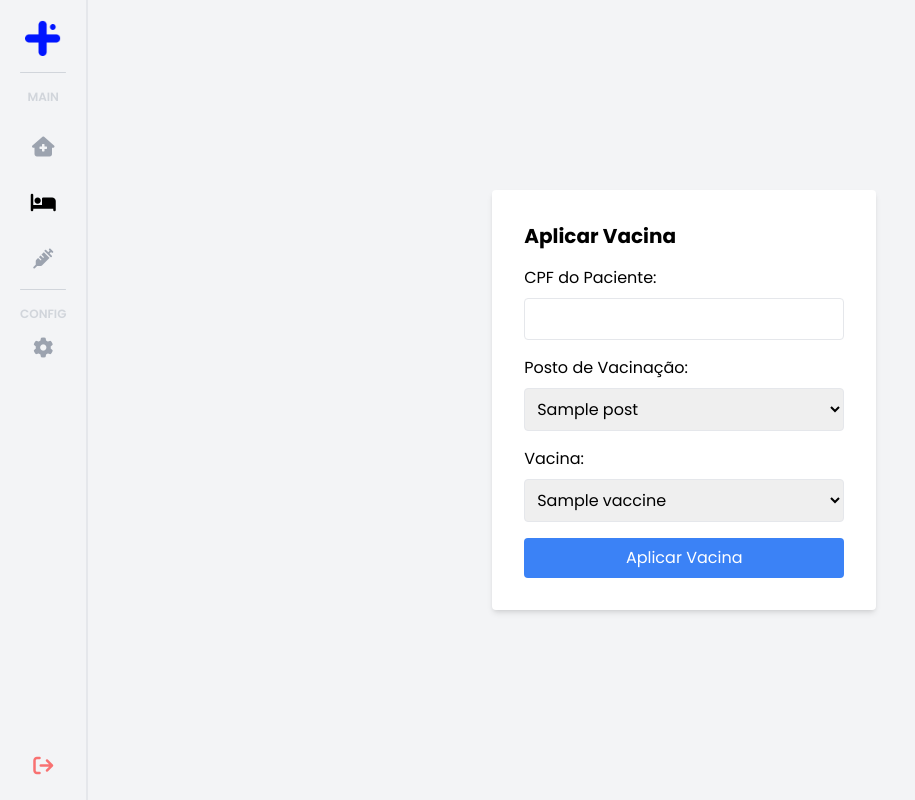
After one commit to victorgustavodev/MyVaccine, a PHP site: page /patients/vaccine-application.php in a window 1280 px wide. The commit adds this page. Shown: the whole page, without its empty margins (0-915 px from the left). Run offline with PHP 8.4, Linux system fonts and the light colour scheme; the visitor is signed in with stand-in values (Sample User, id 1); tables that the repository leaves empty hold one stand-in row (values such as "Sample post"); some libraries are stand-ins or nearby versions.

Commit message:
Pagina de aplicação de vacinas e visualização de postos/vacinas para o usuário

```diff
--- a/pages/login.php
+++ b/pages/login.php
@@ -70,7 +70,7 @@ if ($_SERVER['REQUEST_METHOD'] == 'POST') {
 <body class="overflow-x-hidden h-screen">
 
     <nav class="px-[6%] h-[8vh] flex justify-between items-center shadow-lg navbar text-[#100E3D] relative">
-        <a href="/"><img src="../assets/img/logo.png" alt="logo" class="w-[190px]" /></a>
+        <a href="../index.php"><img src="../assets/img/logo.png" alt="logo" class="w-[190px]" /></a>
 
         <!-- Desktop Menu -->
         <ul class="flex gap-12 uppercase text-[12px] transition-all">
@@ -115,7 +115,7 @@ if ($_SERVER['REQUEST_METHOD'] == 'POST') {
                     Sair
                 </a>
                 <?php else: ?>
-                <a href="./pages/login.php"
+                <a href="../pages/login.php"
                     class="bg-blue-500 text-white px-4 py-2 text-sm rounded-md hover:bg-blue-600 cursor-pointer">
                     Login
                 </a>
--- a/pages/register.php
+++ b/pages/register.php
@@ -73,7 +73,7 @@ if ($_SERVER['REQUEST_METHOD'] == 'POST') {
     <link rel="stylesheet" href="style.css" />
     <script src="https://kit.fontawesome.com/c8e307d42e.js" crossorigin="anonymous"></script>
     <link href="https://fonts.googleapis.com/css2?family=Roboto:wght@400;700&display=swap" rel="stylesheet" />
-    <link rel="icon" type="image/x-icon" href="./assets/img/icon.png">
+    <link rel="icon" type="image/x-icon" href="../assets/img/icon.png">
     <title>Register - My Vaccine</title>
 </head>
 
@@ -104,7 +104,7 @@ if ($_SERVER['REQUEST_METHOD'] == 'POST') {
                 </a>
             </div>
             <?php else: ?>
-            <a href="./pages/login.php"
+            <a href="../pages/login.php"
                 class="bg-blue-500 text-white px-4 py-2 text-xs md:text-sm rounded-md hover:bg-blue-600 cursor-pointer">
                 Login
             </a>
--- a/pages/vaccines.php
+++ b/pages/vaccines.php
@@ -45,7 +45,7 @@ $stocks = $stmt_stocks->fetchAll(PDO::FETCH_ASSOC);
     <link rel="stylesheet" href="../assets/style/style.css" />
     <script src="https://kit.fontawesome.com/c8e307d42e.js" crossorigin="anonymous"></script>
     <link href="https://fonts.googleapis.com/css2?family=Roboto:wght@400;700&display=swap" rel="stylesheet" />
-    <link rel="icon" type="image/x-icon" href="./assets/img/icon.png">
+    <link rel="icon" type="image/x-icon" href="../assets/img/icon.png">
     <title>Estoque de vacinas</title>
 </head>
 
--- /dev/null
+++ b/patients/vaccine-application.php
@@ -0,0 +1,139 @@
+<?php
+session_start();
+require_once "../routes/db-connection.php";
+
+// Verifica se o usuário está autenticado como admin
+if (!isset($_SESSION['user_id']) || $_SESSION['user_role'] !== 'admin') {
+    echo "Acesso restrito. Você precisa ser administrador para acessar esta página.";
+    exit;
+}
+
+// Busca os postos de vacinação
+$stmt = $pdo->prepare("SELECT * FROM posts");
+$stmt->execute();
+$posts = $stmt->fetchAll(PDO::FETCH_ASSOC);
+
+// Busca as vacinas disponíveis no estoque
+$stmt = $pdo->prepare("SELECT vaccines.id, vaccines.name FROM stocks INNER JOIN vaccines ON stocks.vaccine_id = vaccines.id WHERE stocks.quantity > 0");
+$stmt->execute();
+$vacinas = $stmt->fetchAll(PDO::FETCH_ASSOC);
+
+if ($_SERVER["REQUEST_METHOD"] === "POST") {
+    $cpf = $_POST['cpf'];
+    $post_id = $_POST['post_id'];
+    $vaccine_id = $_POST['vaccine_id'];
+
+    // Verifica se o CPF existe no banco
+    $stmt = $pdo->prepare("SELECT id FROM users WHERE cpf = ?");
+    $stmt->execute([$cpf]);
+    $user = $stmt->fetch(PDO::FETCH_ASSOC);
+
+
+    if (!$user) {
+        $error_message = "CPF não encontrado.";
+    } else {
+        $user_id = $user['id'];
+
+        // Registra a aplicação da vacina
+        $stmt = $pdo->prepare("INSERT INTO vaccination_history (user_id, vaccine_id, post_id, date_applied) VALUES (?, ?, ?, NOW())");
+        $stmt->execute([$user_id, $vaccine_id, $post_id]);
+
+        // Atualiza o estoque
+        $stmt = $pdo->prepare("UPDATE stocks SET quantity = quantity - 1 WHERE vaccine_id = ? AND post_id = ?");
+        $stmt->execute([$vaccine_id, $post_id]);
+
+        $success_message = "Vacina aplicada com sucesso!";
+    }
+}
+?>
+<!DOCTYPE html>
+<html lang="pt-br">
+
+
+<head>
+    <meta charset="UTF-8" />
+    <meta name="viewport" content="width=device-width, initial-scale=1.0" />
+    <script src="https://cdn.tailwindcss.com"></script>
+    <link rel="stylesheet" href="../assets/style/style.css" />
+    <script src="https://kit.fontawesome.com/c8e307d42e.js" crossorigin="anonymous"></script>
+    <link href="https://fonts.googleapis.com/css2?family=Roboto:wght@400;700&display=swap" rel="stylesheet" />
+    <link rel="icon" type="image/x-icon" href="../assets/img/icon.png">
+    <title>Aplicação de vacinas</title>
+</head>
+
+<body class="bg-gray-100 h-screen flex">
+
+    <nav class="flex flex-col justify-between p-5 items-center border-r-2">
+        <div class="flex flex-col items-center gap-4">
+            <a href="../posts/read-post.php"><img src="../assets/img/logo-mobile.png" class="w-[36px]"
+                    alt="logo my-vaccine"></a>
+
+            <!-- barrinha -->
+            <span class="h-[1px] w-full bg-gray-300 rounded-full"></span>
+
+            <div class="grid grid-cols-1 gap-[32px] justify-items-center">
+                <span class="uppercase text-xs text-gray-300 font-semibold">main</span>
+                <!-- Postos de saude -->
+                <a href="../posts/read-post.php">
+                    <i class="fa-solid fa-house-medical text-[20px] text-gray-400 hover:text-black transition all"></i>
+                </a>
+                <!-- Pacientes -->
+                <a href="../patients/index.php">
+                    <i class="fa-solid fa-bed text-[20px] text-black"></i>
+                </a>
+                <!-- Vacinas -->
+                <a href="../vaccines/read-vaccine.php">
+                    <i class="fa-solid fa-syringe text-[20px] text-gray-400 hover:text-black transition all"></i>
+                </a>
+            </div>
+
+            <!-- barrinha -->
+            <span class="h-[1px] w-full bg-gray-300 rounded-full"></span>
+
+            <span class="uppercase text-xs text-gray-300 font-semibold">config</span>
+
+            <!-- configs -->
+            <a href="../config/config.php">
+                <i class="fa-solid fa-gear text-[20px] text-gray-400 hover:text-black transition all"></i>
+            </a>
+
+        </div>
+
+        <a href="../admin/logout-admin.php">
+            <i
+                class="fa-solid fa-arrow-right-from-bracket text-[20px] text-red-400 hover:text-red-600 transition all"></i>
+        </a>
+
+    </nav>
+    <main class="flex justify-center items-center w-screen">
+        <div class="bg-white p-8 rounded shadow-md w-96">
+            <h2 class="text-xl font-bold mb-4">Aplicar Vacina</h2>
+            <?php if (isset($error_message)) echo "<p class='text-red-500'>$error_message</p>"; ?>
+            <?php if (isset($success_message)) echo "<p class='text-green-500'>$success_message</p>"; ?>
+
+            <form method="POST" action="./vaccine-application.php">
+                <label class="block mb-2">CPF do Paciente:</label>
+                <input type="text" name="cpf" required class="w-full border p-2 rounded mb-4">
+
+                <label class="block mb-2">Posto de Vacinação:</label>
+                <select name="post_id" required class="w-full border p-2 rounded mb-4">
+                    <?php foreach ($posts as $post) { ?>
+                    <option value="<?= $post['id'] ?>"><?= $post['name'] ?></option>
+                    <?php } ?>
+                </select>
+
+                <label class="block mb-2">Vacina:</label>
+                <select name="vaccine_id" required class="w-full border p-2 rounded mb-4">
+                    <?php foreach ($vacinas as $vacina) { ?>
+                    <option value="<?= $vacina['id'] ?>"><?= $vacina['name'] ?></option>
+                    <?php } ?>
+                </select>
+
+                <button type="submit" class="bg-blue-500 text-white px-4 py-2 rounded w-full hover:bg-blue-600">Aplicar
+                    Vacina</button>
+            </form>
+        </div>
+    </main>
+</body>
+
+</html>
--- a/posts/read-post.php
+++ b/posts/read-post.php
@@ -35,7 +35,7 @@ if ($posts) {
     <link rel="stylesheet" href="../assets/style/style.css" />
     <script src="https://kit.fontawesome.com/c8e307d42e.js" crossorigin="anonymous"></script>
     <link href="https://fonts.googleapis.com/css2?family=Roboto:wght@400;700&display=swap" rel="stylesheet" />
-    <link rel="icon" type="image/x-icon" href="./assets/img/icon.png">
+    <link rel="icon" type="image/x-icon" href="../assets/img/icon.png">
     <title>Gerenciamento de Postos</title>
 </head>
 
@@ -56,7 +56,7 @@ if ($posts) {
                     <i class="fa-solid fa-house-medical text-[20px] text-black"></i>
                 </a>
                 <!-- Pacientes -->
-                <a href="#">
+                <a href="../patients/index.php">
                     <i class="fa-solid fa-bed text-[20px] text-gray-400 hover:text-black transition all"></i>
                 </a>
                 <!-- Vacinas -->
--- a/vaccines/read-vaccine.php
+++ b/vaccines/read-vaccine.php
@@ -90,7 +90,7 @@ $vaccines = $stmt->fetchAll(PDO::FETCH_ASSOC); // Recupera todos os registros
                 <thead>
                     <tr class="bg-[#EEEEEE] text-left text-xs md:text-sm text-[#B5B7C0]">
                         <th class="font-light px-6 py-2 border-b">Nome</th>
-                        <th class="font-light px-6 py-2 border-b">Idade mín / max</th>
+                        <th class="font-light px-6 py-2 border-b">Faixa etária</th>
                         <th class="font-light px-6 py-2 border-b">Validade</th>
                         <th class="font-light px-6 py-2 border-b w-full">Contraindicações</th>
                         <th class="font-light px-6 py-2 border-b">Ações</th>
@@ -109,7 +109,7 @@ $vaccines = $stmt->fetchAll(PDO::FETCH_ASSOC); // Recupera todos os registros
 
                         <td class="py-2  px-6 border-b text-xs md:text-sm text-gray-800"><?= $vaccine['name'] ?></td>
                         <td class="px-6 border-b py-2 text-xs md:text-sm text-gray-800"><?= $vaccine['min_age'] ?>
-                            ano(s) / <?= $vaccine['max_age'] ?> anos</td>
+                            - <?= $vaccine['max_age'] ?> anos</td>
                         <td class="px-6 border-b py-2 text-xs md:text-sm text-gray-800"><?= $vaccine['validate'] ?></td>
                         <td class="px-6 border-b py-2 text-xs md:text-sm text-gray-800 w-full text-wrap">
                             <?= $vaccine['contraindications'] ?> </td>
```
Also changed, not shown: assets/js/index.js (+22 -0 lines), config/config.php (+33 -3 lines), config/db.sql (+15 -2 lines), config/delete-data.php (added, +24 -0 lines), stocks/update-stock.php (deleted).
